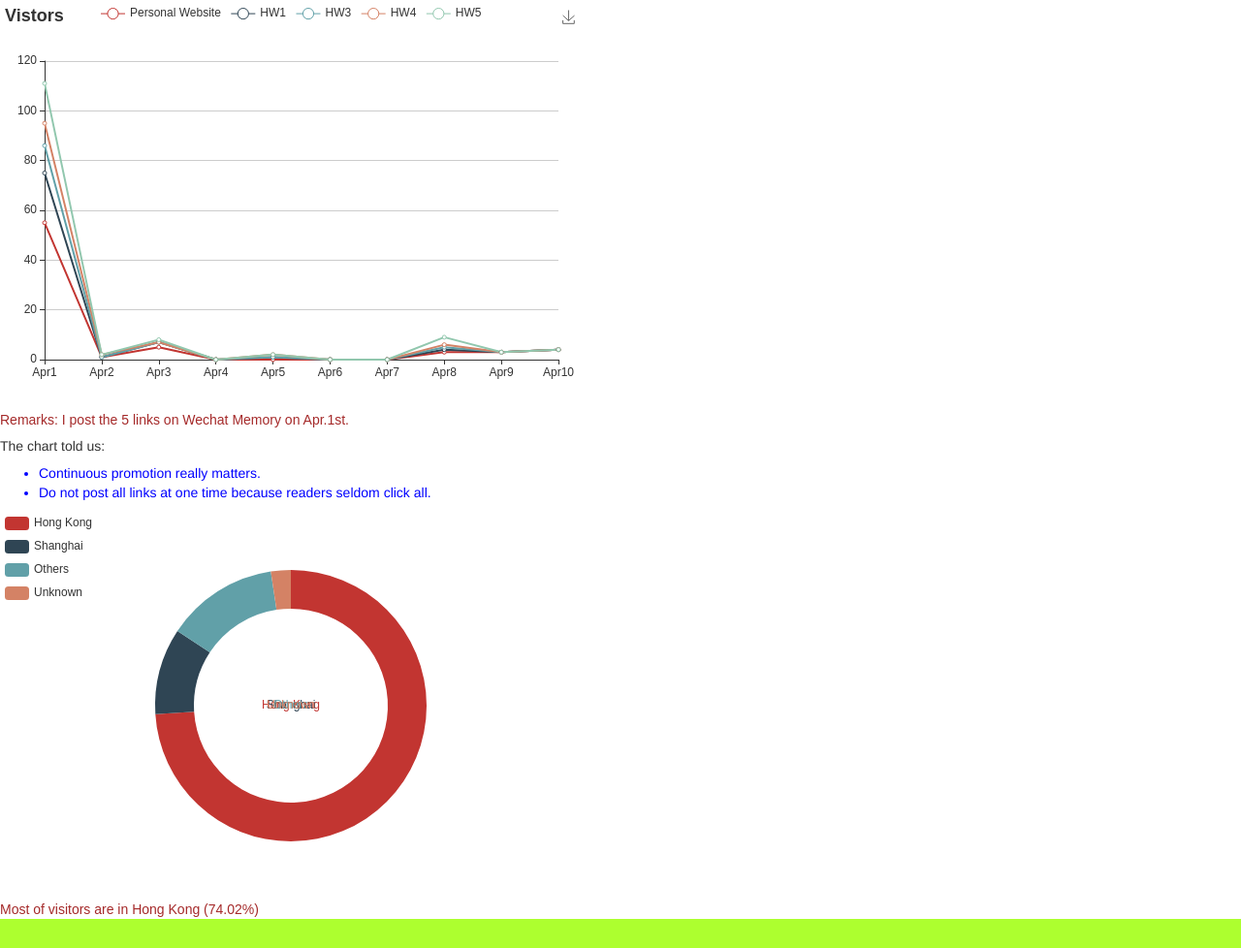
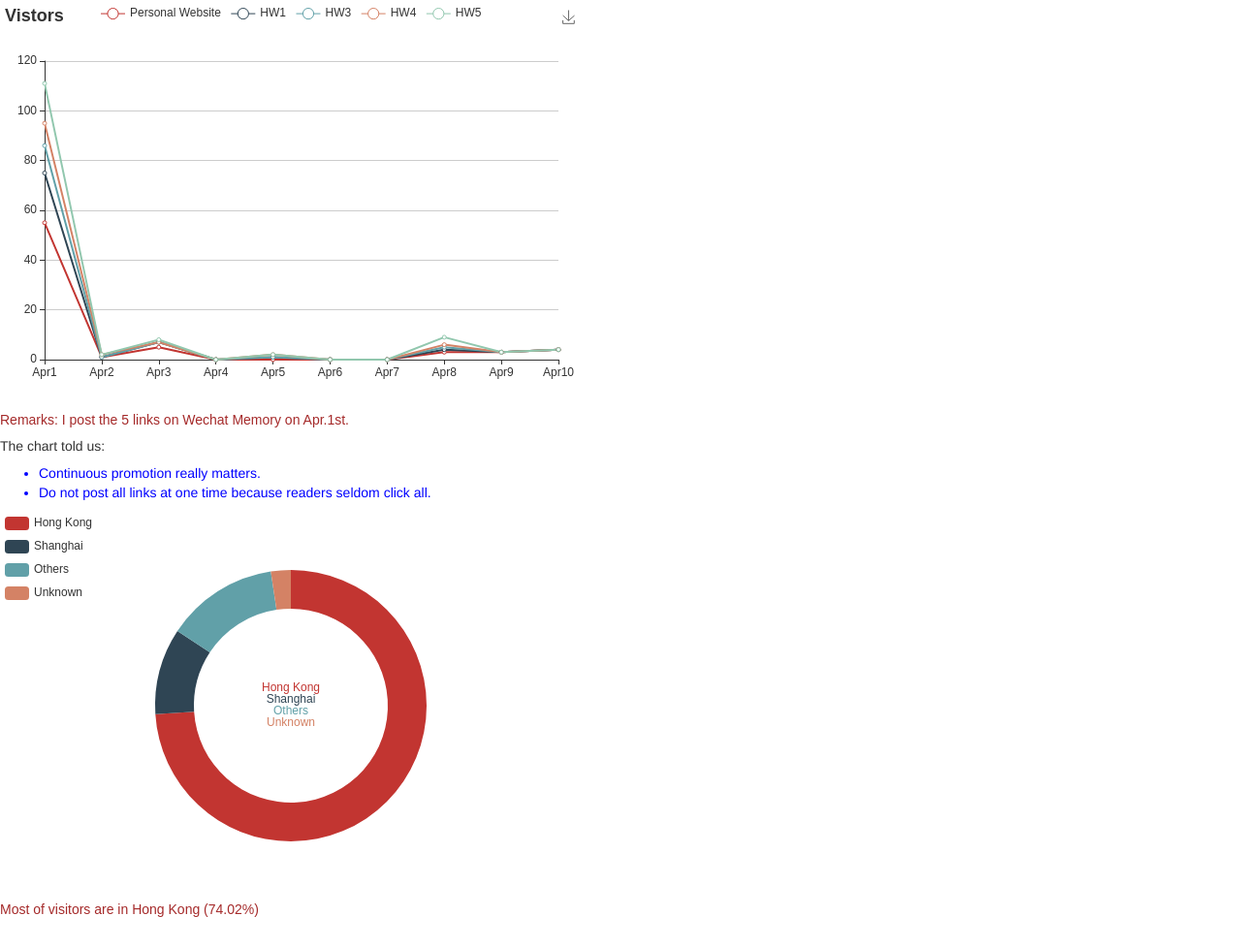
Before and after one commit to evalau1996/homework6, a plain HTML site: page index.html in a window 1280 px wide. Shown: the part 392-1370 px from the top of the page at 97% size. Drawn offline with nearby package versions, Linux system fonts and the light colour scheme.

Commit message:
21:39 02/05/2017

```diff
--- a/index.html
+++ b/index.html
@@ -131,14 +131,14 @@
                 name: 'Hong Kong',
                 type: 'pie',
                 radius: ['50%', '70%'],
-                avoidLabelOverlap: false,
+                avoidLabelOverlap: true,
                 label: {
                     normal: {
                         show: true,
                         position: 'center'
                     },
                     emphasis: {
-                        show: true,
+                        show: false,
                         textStyle: {
                             fontSize: '30',
                             fontWeight: 'bold'
@@ -147,7 +147,7 @@
                 },
                 labelLine: {
                     normal: {
-                        show: false
+                        show: true
                     }
                 },
                 data: [{
@@ -170,6 +170,7 @@
     </script>
     <div class="conclusion" style="text-align: left">
         <p>Most of visitors are in Hong Kong (74.02%)</p>
+        <br>
     </div>
 </body>
 
```
